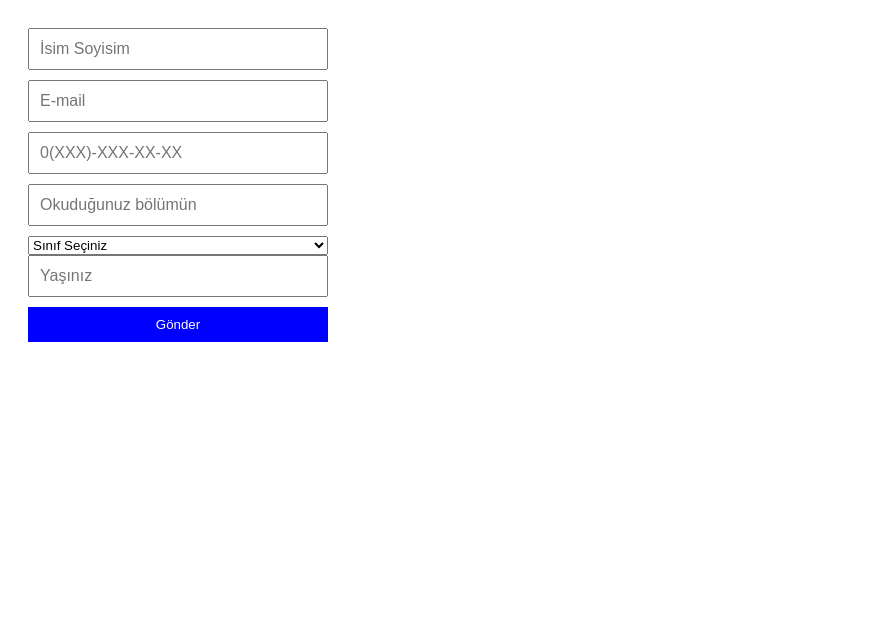
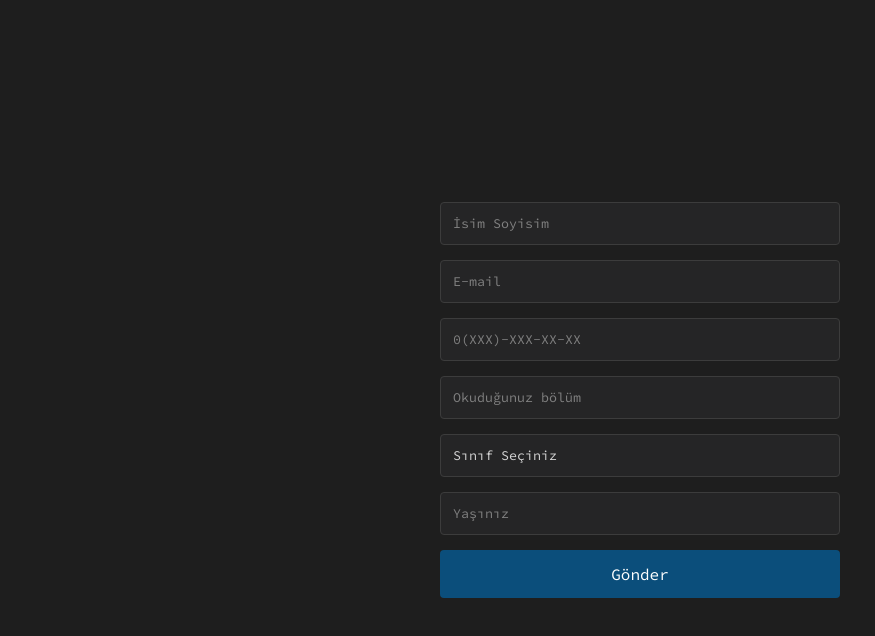
Before and after one commit to ElifKeskinn/calc-contest-app, a Next.js app: page /submit-form in a window 1280 px wide. Shown: the top 636 px of the page, without its empty margins (0-875 px from the left). Built offline with nearby package versions, Linux system fonts and the light colour scheme; no server answers.

Commit message:
probably last commit

```diff
--- a/app/globals.css
+++ b/app/globals.css
@@ -1,32 +1,117 @@
+@import url('https://fonts.googleapis.com/css2?family=Source+Code+Pro&display=swap');
+
+/* Base Styles */
 body {
-  font-family: Arial, sans-serif;
-  padding: 20px;
+  margin: 0;
+  font-family: 'Source Code Pro', monospace;
+  background-color: #1e1e1e;
+  color: #d4d4d4;
 }
 
-form {
+input, select, button {
+  font-family: inherit;
+}
+
+a {
+  color: #569cd6;
+  text-decoration: none;
+}
+
+/* Container Styles */
+.code-check-container,
+.form-container,
+.thank-you-container {
   display: flex;
   flex-direction: column;
-  width: 300px;
+  align-items: center;
+  justify-content: center;
+  height: 100vh;
+  padding: 0 20px;
 }
 
-input {
-  margin-bottom: 10px;
-  padding: 10px;
-  font-size: 16px;
+.code-check-form,
+.info-form {
+  display: flex;
+  flex-direction: column;
+  width: 100%;
+  max-width: 400px;
 }
 
-button {
-  padding: 10px;
-  background-color: blue;
-  color: white;
-  border: none;
-  cursor: pointer;
+/* Input Styles */
+.code-input,
+.form-input,
+.form-select {
+  background-color: #252526;
+  border: 1px solid #3c3c3c;
+  padding: 12px;
+  margin-bottom: 15px;
+  border-radius: 4px;
+  color: #d4d4d4;
 }
 
-button:hover {
-  background-color: darkblue;
+.code-input::placeholder,
+.form-input::placeholder {
+  color: #808080;
 }
 
-p {
-  color: red;
+.form-select {
+  appearance: none;
 }
+
+/* Button Styles */
+.submit-button {
+  background-color: #0b4e7b;
+  color: #ffffff;
+  border: none;
+  padding: 14px;
+  border-radius: 4px;
+  cursor: pointer;
+  font-size: 16px;
+  transition: background-color 0.2s ease;
+}
+
+.submit-button:disabled {
+  background-color: #3a3d41;
+  cursor: not-allowed;
+}
+
+.submit-button:hover:not(:disabled) {
+  background-color: #106aa6;
+}
+
+/* Error Message */
+.error-message {
+  color: #f48771;
+  margin-top: 10px;
+}
+
+/* Thank You Styles */
+.thank-you-heading {
+  font-size: 24px;
+  margin-bottom: 20px;
+  text-align: center;
+}
+
+.redirect-message {
+  font-size: 18px;
+  text-align: center;
+}
+
+/* Responsive Styles */
+@media (max-width: 480px) {
+  .code-input,
+  .form-input,
+  .form-select,
+  .submit-button {
+    font-size: 14px;
+    padding: 10px;
+  }
+
+  .thank-you-heading {
+    font-size: 20px;
+  }
+
+  .redirect-message {
+    font-size: 16px;
+  }
+}
--- a/app/submit-form/page.js
+++ b/app/submit-form/page.js
@@ -159,8 +159,8 @@ export default function SubmitForm() {
   };
 
   return (
-    <div>
-      <form onSubmit={handleSubmit}>
+    <div className="form-container">
+      <form onSubmit={handleSubmit} className="info-form">
         {/* Name Field */}
         <input
           type="text"
@@ -169,6 +169,7 @@ export default function SubmitForm() {
           value={formData.name}
           onChange={handleChange}
           required
+          className="form-input"
         />
 
         {/* Email Field */}
@@ -179,6 +180,7 @@ export default function SubmitForm() {
           value={formData.email}
           onChange={handleChange}
           required
+          className="form-input"
         />
 
         {/* Phone Field */}
@@ -189,16 +191,18 @@ export default function SubmitForm() {
           value={formData.phone}
           onChange={handleChange}
           required
+          className="form-input"
         />
 
         {/* Department Field */}
         <input
           type="text"
           name="department"
-          placeholder="Okuduğunuz bölümün"
+          placeholder="Okuduğunuz bölüm"
           value={formData.department}
           onChange={handleChange}
           required
+          className="form-input"
         />
 
         {/* Grade Field */}
@@ -207,8 +211,11 @@ export default function SubmitForm() {
           value={formData.grade}
           onChange={handleChange}
           required
+          className="form-select"
         >
+
           <option disabled value="Sınıf Seçiniz">Sınıf Seçiniz</option>
+
           <option value="Hazırlık Sınıfı">Hazırlık Sınıfı</option>
           <option value="1. Sınıf">1. Sınıf</option>
           <option value="2. Sınıf">2. Sınıf</option>
@@ -227,13 +234,15 @@ export default function SubmitForm() {
           required
           min="18"
           max="99"
+          className="form-input"
         />
 
-        <button type="submit" disabled={loading}>
+        <button type="submit" disabled={loading} className="submit-button">
           {loading ? 'Gönderiliyor...' : 'Gönder'}
         </button>
       </form>
-      {error && <p style={{ color: 'red' }}>{error}</p>}
+      {error && <p className="error-message">{error}</p>}
     </div>
   );
+
 }
```
Also changed, not shown: app/(check-code)/page.js (+9 -5 lines), app/thank-you/page.js (+6 -3 lines).
